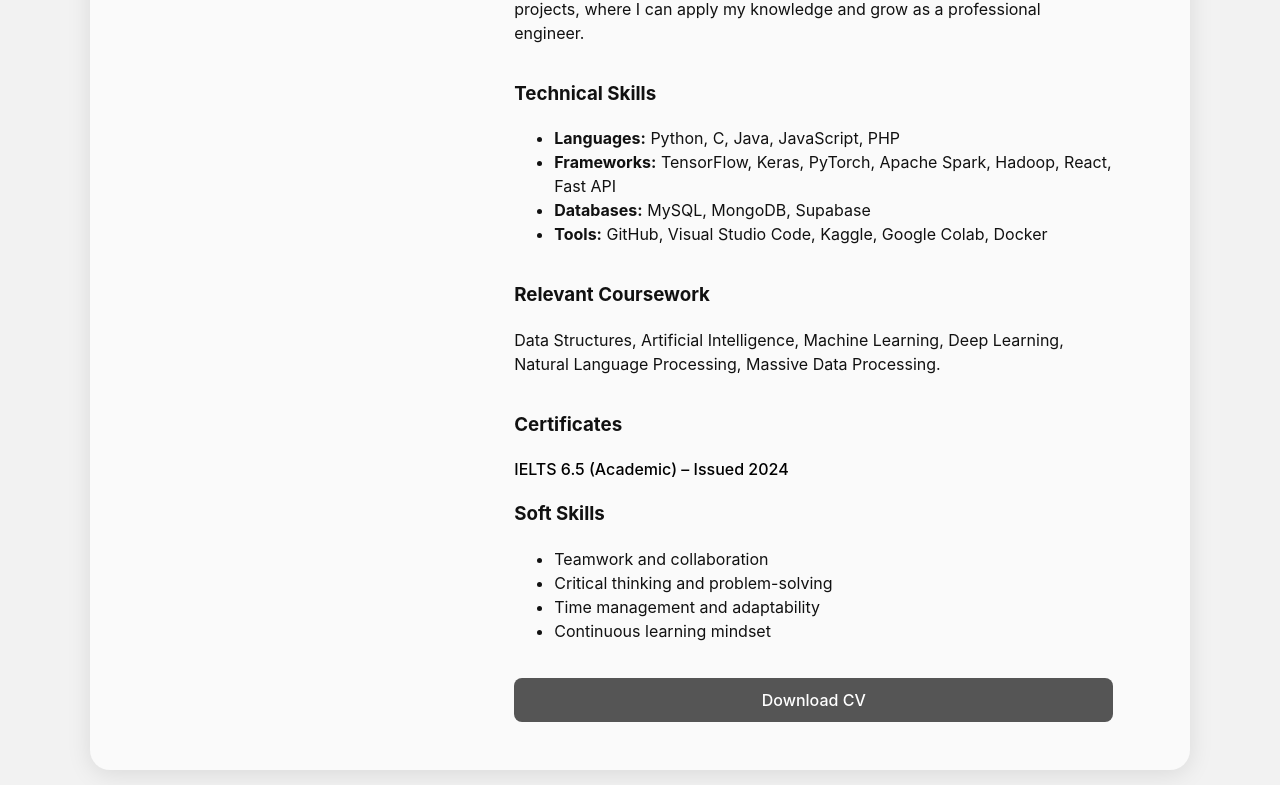
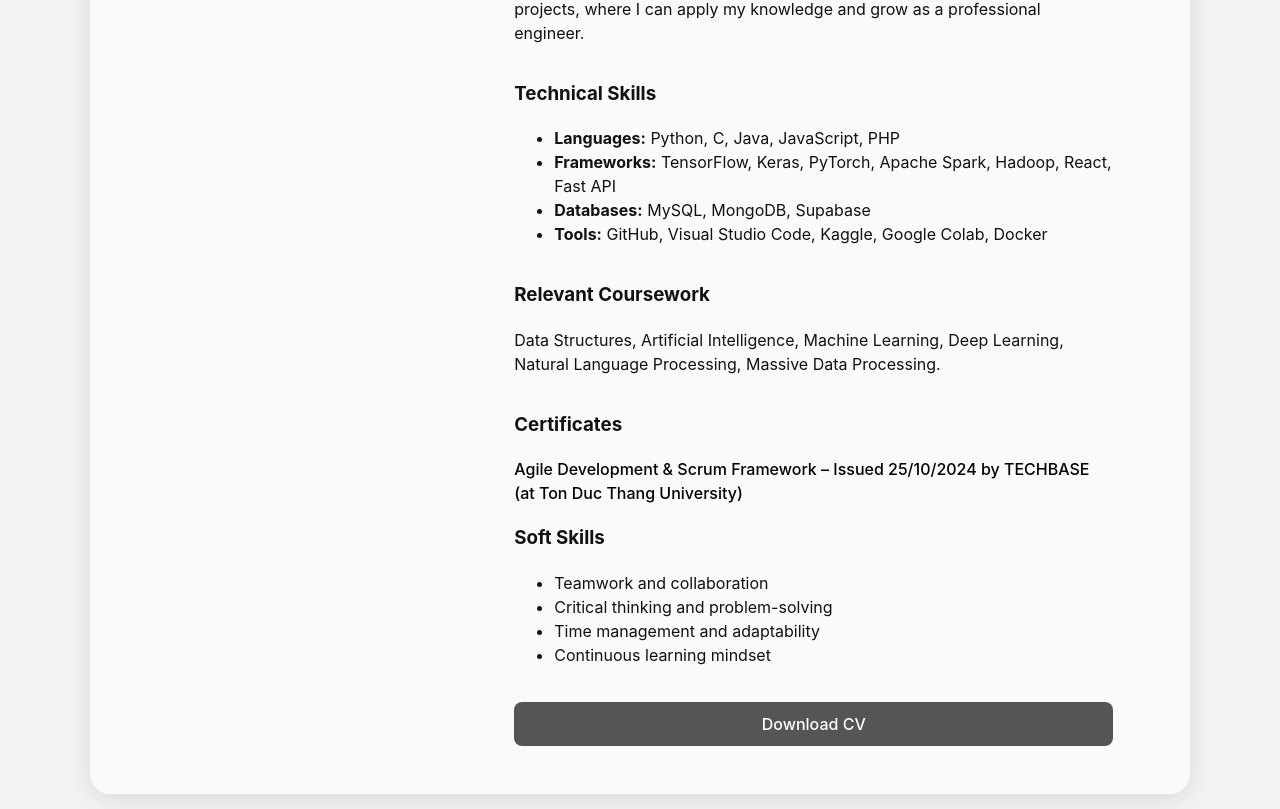
Before and after one commit to thaonguyen20604/MyPortfolio, a React (Vite) app: page /about in a window 1280 px wide. Shown: the part 1003-1812 px from the top of the page. Before the commit the page ends 1788 px from the top, so only its background shows below. Built offline with nearby package versions, Linux system fonts and the light colour scheme.

Commit message:
Update About.jsx and file pdf certicifate

```diff
--- a/src/pages/About.jsx
+++ b/src/pages/About.jsx
@@ -89,12 +89,12 @@ export default function AboutSection() {
         <div className="about-section">
           <h3>Certificates</h3>
           <a
-            href="/assets/IELTS_Certificate.pdf"
+            href="/assets/Agile_TECHBASE.pdf"
             target="_blank"
             rel="noreferrer"
             className="cert-link"
           >
-            IELTS 6.5 (Academic) – Issued 2024
+            Agile Development & Scrum Framework – Issued 25/10/2024 by TECHBASE (at Ton Duc Thang University)
           </a> <br />
           {/* <a
             href="/assets/MOS_Excel_Certificate.pdf"
```
Also changed, not shown: 1 other file (tests, documents, lock files or other folders).
